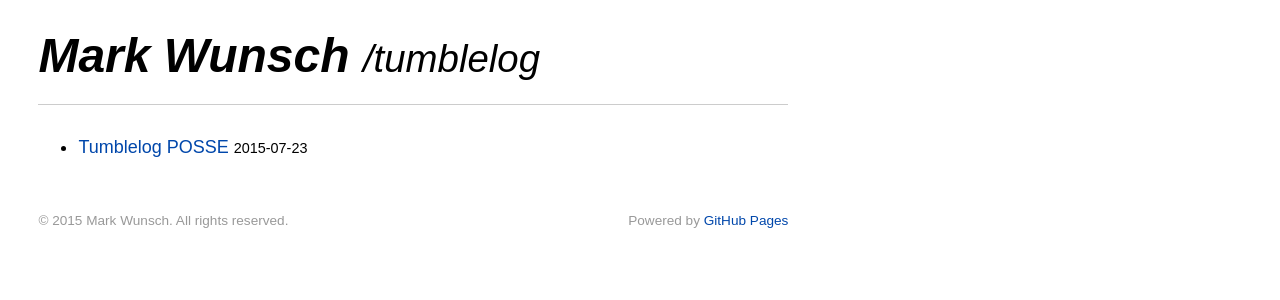
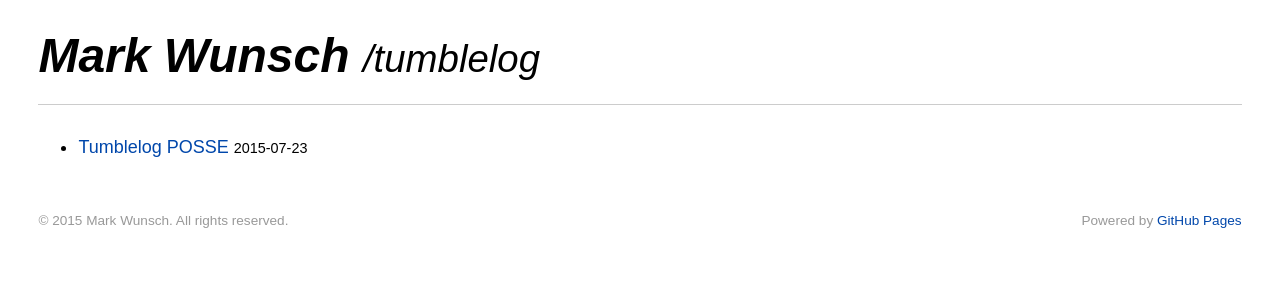
Before and after one commit to mwunsch/mwunsch.github.io, a Jekyll site: the page built from tumblelog/index.html, in a window 1280 px wide. Shown: the top 300 px of the page. Built offline with Jekyll 4.4.1, drawn with Linux system fonts in a browser that asks for light colours.

Commit message:
Remove width restrictions except on articles

```diff
--- a/css/main.scss
+++ b/css/main.scss
@@ -59,7 +59,6 @@ hr {
 
 .front-page {
   font-size: 20px;
-  max-width: 750px;
 
   abbr {
     font-family: $sans;
@@ -142,7 +141,6 @@ hr {
 
 #footer {
   margin-top: 4em;
-  max-width: 750px;
   font-family: $sans;
   font-size: 0.85em;
   font-weight: 400;
@@ -160,7 +158,6 @@ hr {
 }
 
 .article {
-  max-width: 750px;
   font-size: 18px;
 
   .head {
@@ -182,6 +179,7 @@ hr {
   }
 
   article {
+    max-width: 750px;
     h1 {
       font-weight: 600;
     }
```
